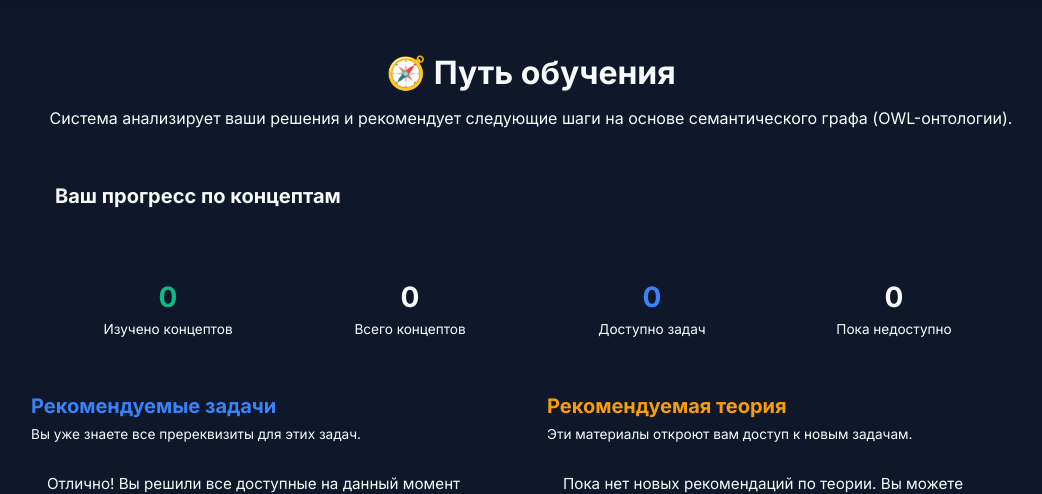
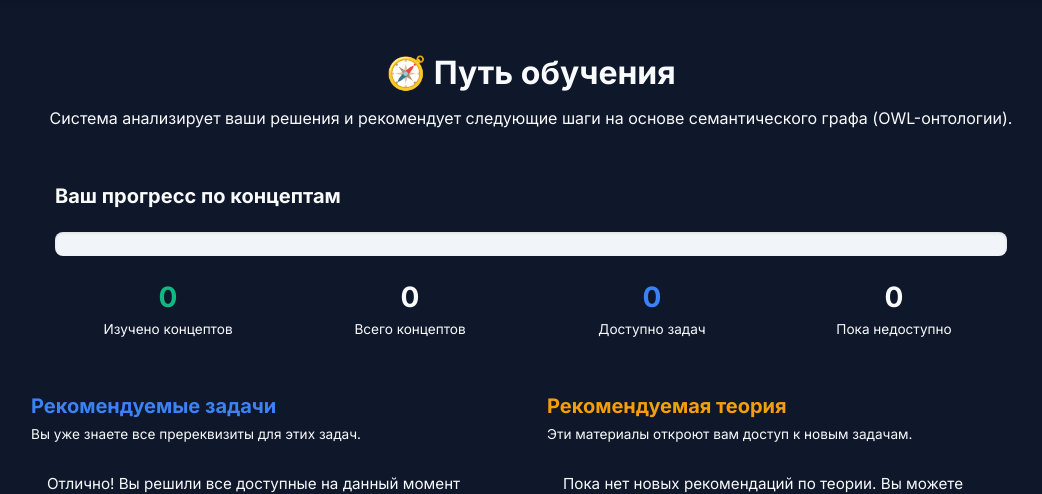
Before and after one commit to Arallez/diploma-clustering-app, a Django app: page /learning-path/ in a window 1280 px wide. Shown: the part 70-564 px from the top of the page, without its empty margins (109-1151 px from the left). Run offline with Django 5.2, Linux system fonts and the light colour scheme; the visitor is signed in with stand-in values (Sample User, id 1); data that the repository does not hold is empty.

Commit message:
style(learning_path): add visible light gray background to progress container so empty space is clear

```diff
--- a/templates/encyclopedia/recommendations.html
+++ b/templates/encyclopedia/recommendations.html
@@ -44,13 +44,14 @@
 
 /* Progress Bar */
 .progress-container {
-    background-color: var(--bg-color);
+    background-color: #f1f5f9; /* Light gray/whiteish background so the empty space is clearly visible */
     border-radius: 8px;
     height: 24px;
     width: 100%;
     margin-bottom: 1.5rem;
     overflow: hidden;
     border: 1px solid var(--border-color);
+    box-shadow: inset 0 1px 3px rgba(0,0,0,0.1); /* Slight inner shadow for depth */
 }
 
 .progress-bar {
@@ -63,6 +64,9 @@
     font-size: 0.85rem;
     font-weight: 600;
     transition: width 0.5s ease;
+    /* Ensure text doesn't overflow if width is too small */
+    white-space: nowrap;
+    overflow: hidden;
 }
 
 /* Stats Row */
```
